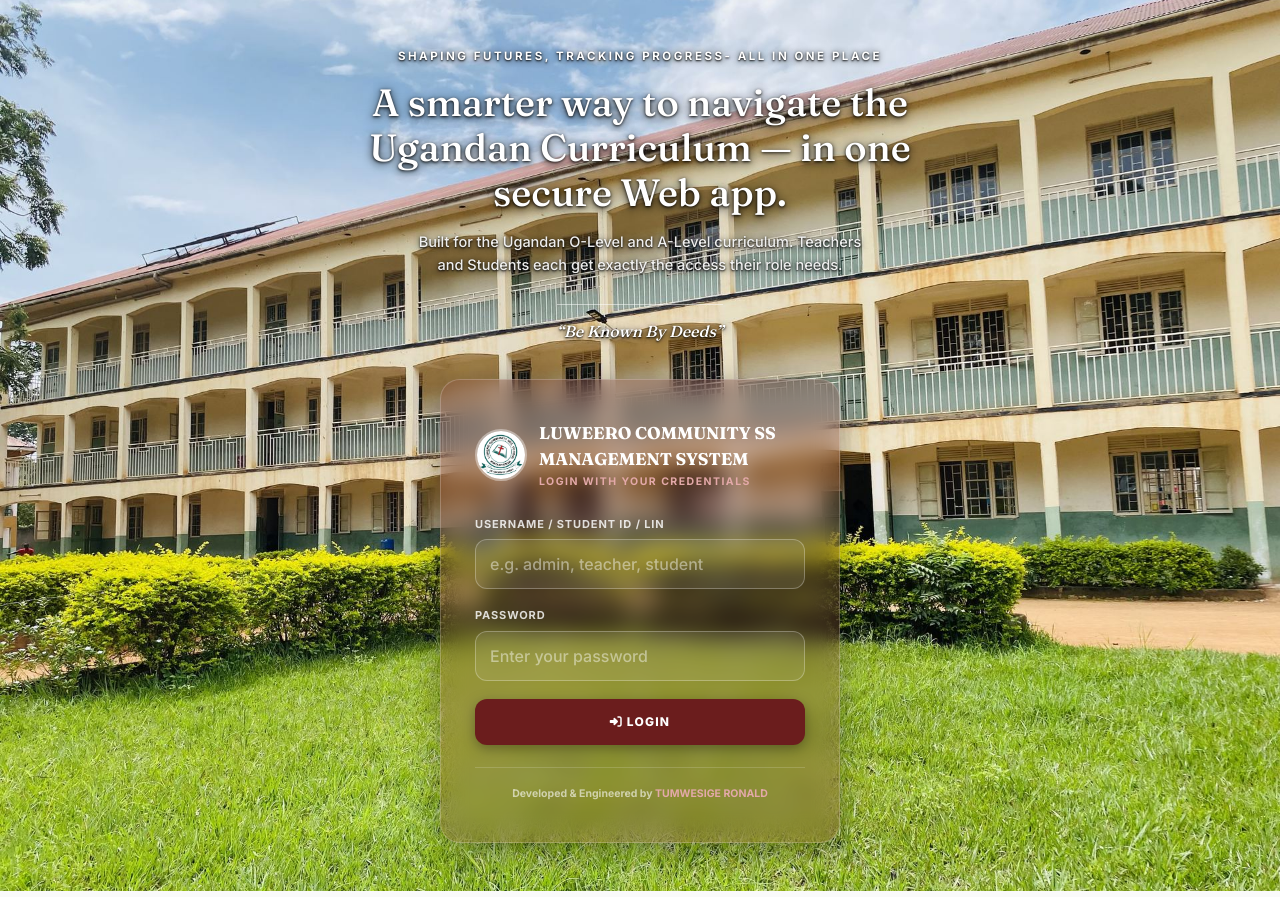
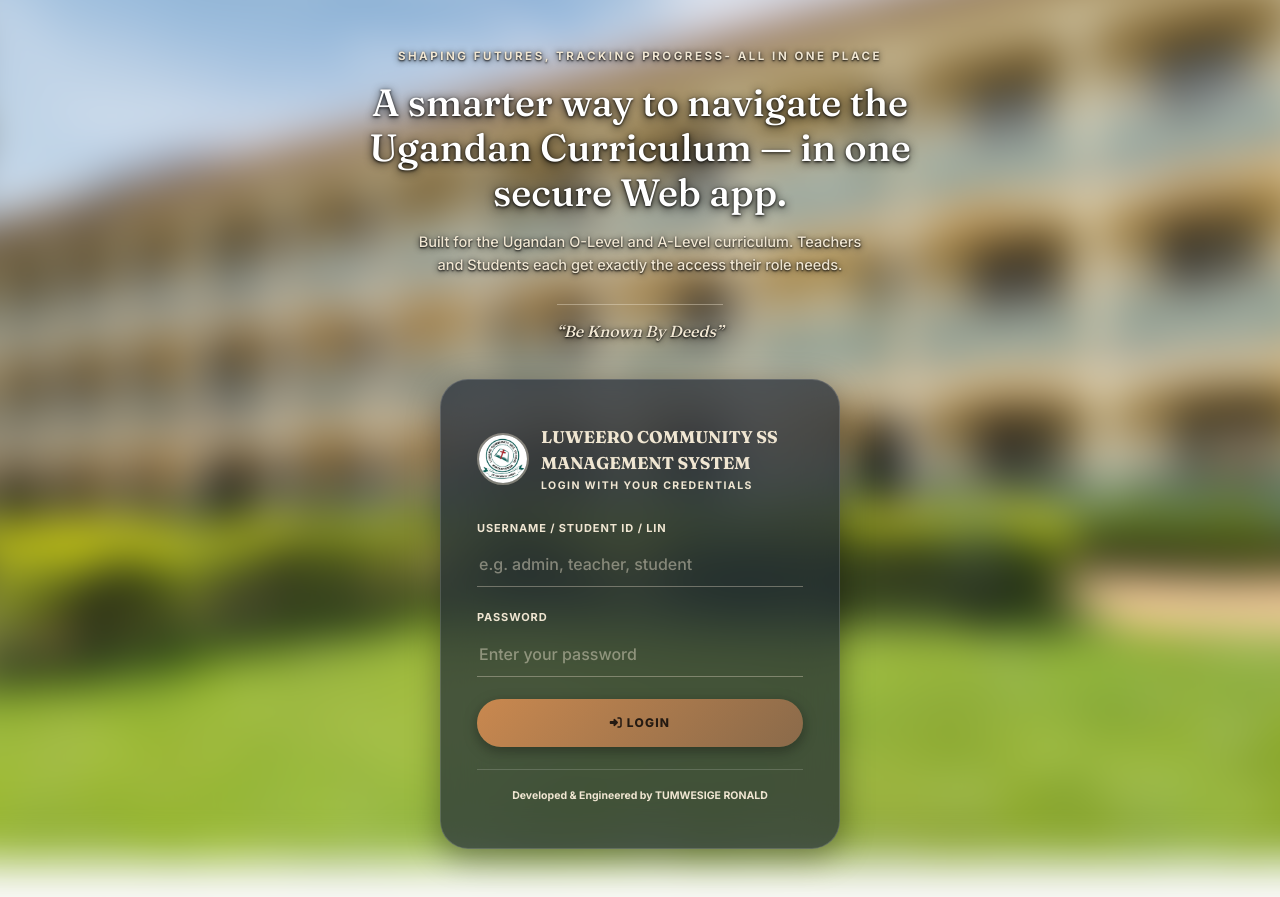
Before and after one commit to TumwesigeRonald/schoolmanagementsystem, a plain HTML site: page index.html in a window 1280 px wide. Drawn offline with nearby package versions, Linux system fonts and the light colour scheme.

Commit message:
Login fix2

```diff
--- a/styles.css
+++ b/styles.css
@@ -73,19 +73,20 @@ img {
     height: auto;
 }
 .hidden { display: none !important; }
-/* ---------------- LOGIN PAGE — GLASSMORPHISM / MAROON ----------------
-   The building photo is shown in its natural, untinted color — no
-   overlay of any kind sits on .login-shell. Legibility for the text
-   sitting directly on the photo (.login-visual) comes from a text-shadow
-   on each element instead, so the photo itself is never dimmed or
-   color-shifted. Maroon is confined entirely to .login-card and its
-   children (badge accent, inputs' focus ring, button) — nothing outside
-   the card carries the maroon tint. The whole shell is a single centered
-   flex column, so .login-visual (intro copy) stacks directly above
-   .login-card, both perfectly centered on the screen. All existing copy
-   (eyebrow, heading, tagline, motto, badge text, footer credit) is
-   unchanged — only re-styled. */
+/* ---------------- LOGIN PAGE — BLURRED GLASSMORPHISM ----------------
+   Full campus photo, heavily blurred (matches the depth-of-field in the
+   reference screenshot) via a ::before pseudo-element rather than a
+   filter on .login-shell itself — filtering the shell would blur the
+   card and text too. The pseudo-element is oversized (inset: -20px) and
+   scaled slightly so the blur's soft edges never show at the viewport
+   boundary. Content (.login-visual, .login-panel-wrap) is lifted onto
+   its own stacking layer with z-index so it paints above the blur.
+   Card uses a cool dark-grey glass fill (not maroon) with a copper/brown
+   gradient button as the sole accent color, matching the screenshot.
+   All existing copy is unchanged — only re-styled. */
 .login-shell {
+    position: relative;
+    overflow: hidden;
     min-height: 100vh;
     min-height: 100dvh;
     display: flex;
@@ -93,14 +94,21 @@ img {
     align-items: center;
     justify-content: center;
     padding: 48px 24px;
-    /* Natural, untinted photo — no gradient/color overlay. */
+}
+.login-shell::before {
+    content: "";
+    position: fixed;
+    inset: -20px;
     background-image: url('school_building.jpg');
     background-size: cover;
     background-position: center;
-    background-repeat: no-repeat;
-    background-attachment: fixed;
+    transform: scale(1.1);
+    filter: blur(20px);
+    z-index: 0;
 }
 .login-visual {
+    position: relative;
+    z-index: 1;
     display: flex;
     flex-direction: column;
     align-items: center;
@@ -115,7 +123,7 @@ img {
     text-transform: uppercase;
     font-size: 11.5px;
     font-weight: 700;
-    color: #ffffff;
+    color: #f0e6d2;
     text-shadow: 0 1px 6px rgba(0,0,0,0.85), 0 1px 2px rgba(0,0,0,0.9);
     margin-bottom: 16px;
 }
@@ -129,7 +137,7 @@ img {
 }
 .login-visual p.tagline {
     font-size: 14.5px;
-    color: rgba(255,255,255,0.92);
+    color: #f0e6d2;
     text-shadow: 0 1px 6px rgba(0,0,0,0.85), 0 1px 2px rgba(0,0,0,0.9);
     max-width: 460px;
     line-height: 1.6;
@@ -140,32 +148,31 @@ img {
     font-family: var(--font-display);
     font-style: italic;
     font-size: 16px;
-    color: #ffffff;
+    color: #f0e6d2;
     text-shadow: 0 1px 6px rgba(0,0,0,0.85), 0 1px 2px rgba(0,0,0,0.9);
     padding-top: 14px;
-    border-top: 1px solid rgba(255,255,255,0.5);
+    border-top: 1px solid rgba(240,230,210,0.4);
     max-width: 320px;
 }
 .login-panel-wrap {
+    position: relative;
+    z-index: 1;
     width: 100%;
     display: flex;
     align-items: center;
     justify-content: center;
 }
-/* The frosted glass card — the ONLY place maroon color lives on this
-   screen. Warm dark-maroon translucent fill over the blur, rather than
-   a neutral white/grey glass, so the card itself carries the brand
-   color instead of the page behind it. */
+/* Cool dark-grey frosted glass card, matching the reference screenshot. */
 .login-card {
     width: 100%;
     max-width: 400px;
-    background: rgba(107, 29, 29, 0.25);
-    backdrop-filter: blur(12px);
-    -webkit-backdrop-filter: blur(12px);
-    border: 1px solid rgba(255,255,255,0.22);
-    border-radius: 20px;
-    padding: 40px 34px;
-    box-shadow: 0 8px 32px 0 rgba(0,0,0,0.37);
+    background: rgba(31, 41, 55, 0.7);
+    backdrop-filter: blur(20px);
+    -webkit-backdrop-filter: blur(20px);
+    border: 1px solid rgba(255,255,255,0.15);
+    border-radius: 28px;
+    padding: 44px 36px;
+    box-shadow: 0 8px 32px 0 rgba(0,0,0,0.4);
 }
 .login-badge-row {
     display: flex;
@@ -177,15 +184,14 @@ img {
     width: 52px; height: 52px;
     border-radius: 50%;
     object-fit: cover;
-    border: 2px solid rgba(255,255,255,0.4);
+    border: 2px solid rgba(240,230,210,0.4);
 }
-/* Selector corrected to h3 to actually match the heading element used in
-   index.html (the previous rule targeted h2 and never applied). */
+/* Selector targets h3 to match the heading element used in index.html. */
 .login-badge-row h3 {
     font-family: var(--font-display);
     font-size: 17px;
     margin: 0;
-    color: #ffffff;
+    color: #f0e6d2;
     font-weight: 600;
 }
 .login-badge-row span {
@@ -194,7 +200,7 @@ img {
     letter-spacing: 0.14em;
     text-transform: uppercase;
     font-weight: 700;
-    color: #e3a9a9;
+    color: #f0e6d2;
     margin-top: 3px;
 }
 .field-label {
@@ -203,47 +209,49 @@ img {
     font-weight: 700;
     letter-spacing: 0.08em;
     text-transform: uppercase;
-    color: rgba(255,255,255,0.82);
-    margin-bottom: 7px;
+    color: #f0e6d2;
+    margin-bottom: 8px;
 }
+/* Minimalist underline style — no fill, no full border, just a thin
+   bottom border. */
 .control-input, .control-select {
     width: 100%;
-    padding: 12px 14px;
-    border: 1.5px solid rgba(255,255,255,0.28);
-    border-radius: 12px;
+    padding: 8px 2px 10px;
+    border: none;
+    border-bottom: 1.5px solid rgba(240,230,210,0.35);
+    border-radius: 0;
     font-size: 16px;
-    font-weight: 600;
-    color: #ffffff;
-    background: rgba(255,255,255,0.08);
-    transition: border-color 0.15s ease, box-shadow 0.15s ease, background 0.15s ease;
+    font-weight: 500;
+    color: #f0e6d2;
+    background: transparent;
+    transition: border-color 0.15s ease;
     font-family: var(--font-body);
 }
-.control-input::placeholder { color: rgba(255,255,255,0.45); font-weight: 500; }
+.control-input::placeholder { color: rgba(240,230,210,0.45); font-weight: 400; }
 .control-input:focus, .control-select:focus {
     outline: none;
-    border-color: #c85a5a;
-    background: rgba(255,255,255,0.12);
-    box-shadow: 0 0 0 3px rgba(107,29,29,0.35);
+    border-bottom-color: #f0e6d2;
+    box-shadow: none;
 }
-.login-field { margin-bottom: 18px; }
-/* Primary action button — solid deep maroon, per brand spec. */
+.login-field { margin-bottom: 22px; }
+/* Primary action button — warm copper-to-brown gradient, per screenshot. */
 .login-submit {
     width: 100%;
-    padding: 14px;
-    background: #6b1d1d;
-    color: #fff;
+    padding: 15px;
+    background: linear-gradient(135deg, #c9884f 0%, #8a6a4a 100%);
+    color: #241a12;
     font-weight: 800;
     font-size: 12px;
     letter-spacing: 0.1em;
     text-transform: uppercase;
     border: none;
-    border-radius: 12px;
+    border-radius: 999px;
     cursor: pointer;
     transition: filter 0.15s ease, transform 0.1s ease, box-shadow 0.15s ease;
     box-shadow: 0 4px 14px rgba(0,0,0,0.35);
 }
-.login-submit:hover { filter: brightness(1.15); box-shadow: 0 6px 18px rgba(0,0,0,0.4); }
-.login-submit:active { transform: translateY(1px); filter: brightness(1.05); }
+.login-submit:hover { filter: brightness(1.1); box-shadow: 0 6px 18px rgba(0,0,0,0.4); }
+.login-submit:active { transform: translateY(1px); filter: brightness(1.03); }
 .login-error {
     background: rgba(220,38,38,0.18);
     color: #ffd7d7;
@@ -261,9 +269,9 @@ img {
     text-align: center;
     font-size: 10.5px;
     font-weight: 700;
-    color: rgba(255,255,255,0.6);
+    color: #f0e6d2;
 }
-.login-footer-note span { color: #e3a9a9; }
+.login-footer-note span { color: #f0e6d2; }
 /* ---------------- DASHBOARD SHELL ---------------- */
 .app-header {
     display: flex;
@@ -827,20 +835,21 @@ input, select, textarea {
    pushes past the edge of a phone screen.
    --------------------------------------------------------- */
 @media (max-width: 900px) {
-    /* background-attachment: fixed is expensive/buggy on mobile browsers,
-       so scroll the background with the page on smaller screens instead. */
+    /* position: fixed on ::before is expensive/buggy on mobile browsers,
+       so anchor the blurred background to the shell itself instead of
+       the viewport on smaller screens. */
     .login-shell {
         min-height: auto;
-        background-attachment: scroll;
         padding: 40px 20px;
         padding-top: calc(40px + env(safe-area-inset-top));
         padding-bottom: calc(40px + env(safe-area-inset-bottom));
     }
+    .login-shell::before { position: absolute; }
     .login-visual { margin-bottom: 28px; }
     .login-motto { margin: 24px auto 0; }
 }
 @media (max-width: 480px) {
-    .login-card { padding: 30px 22px; }
+    .login-card { padding: 34px 26px; }
     .login-visual h1 { font-size: clamp(22px, 7vw, 28px); }
     .login-visual p.tagline { font-size: 13.5px; }
 }
```
